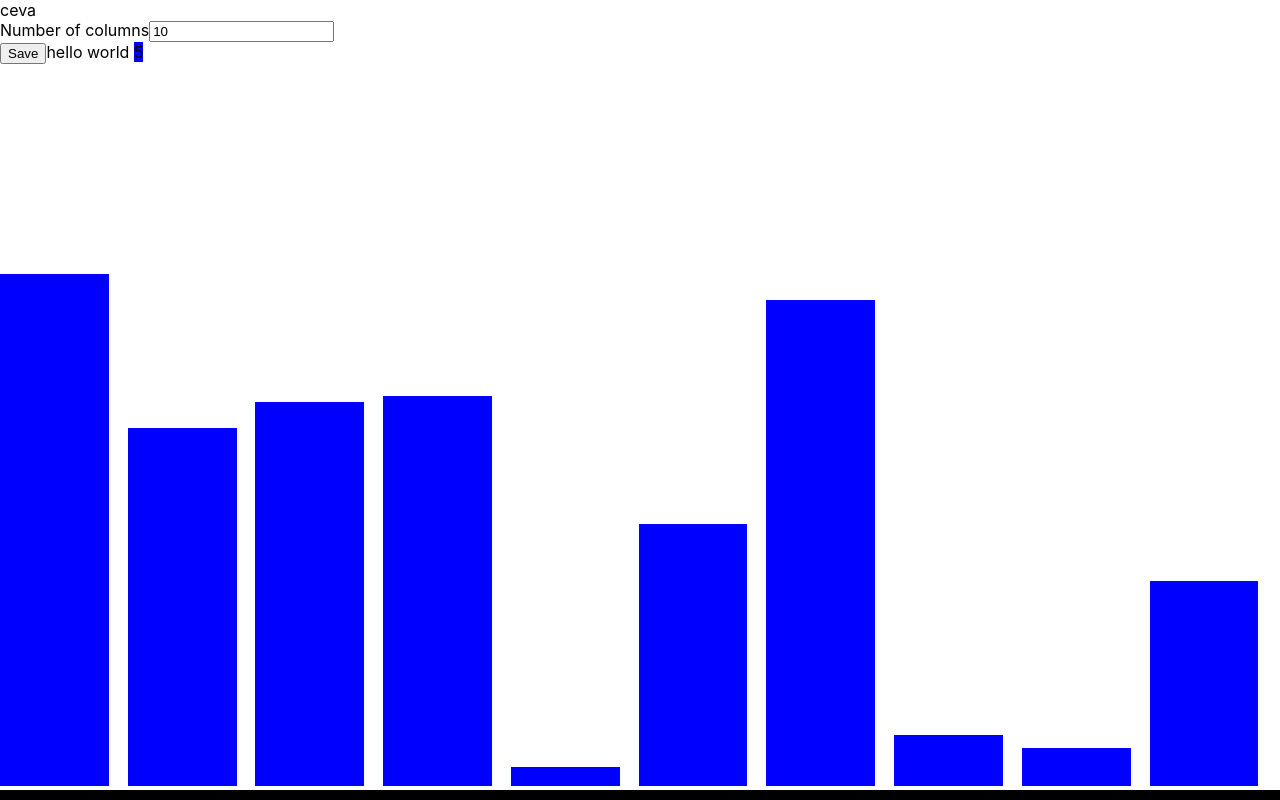
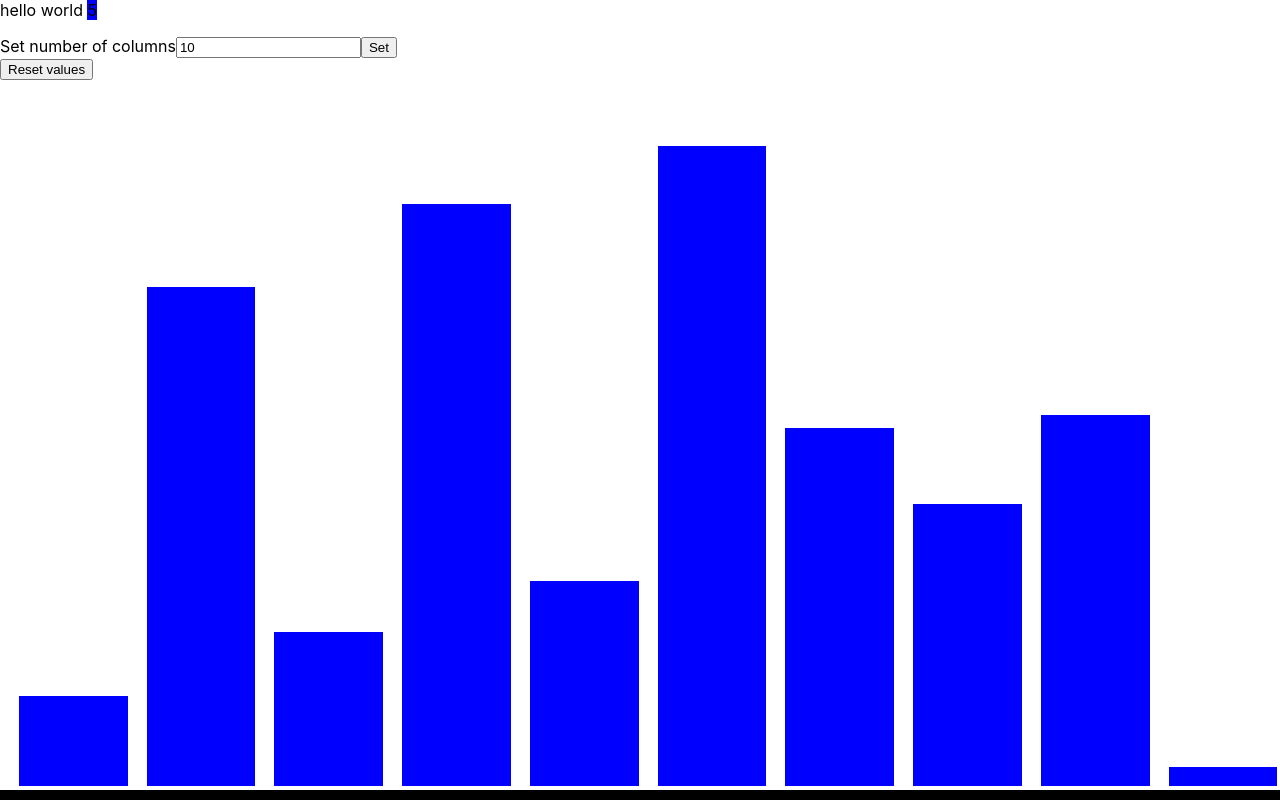
Before and after one commit to leonardBrebene/-SortingColumns, a React (Create React App) app in the folder sorting-algoritms/: page / in a window 1280 px wide. Built offline with nearby package versions, Linux system fonts and the light colour scheme.

Commit message:
Creating buttons for setting number of columns and resetting values

```diff
--- a/sorting-algoritms/src/App.js
+++ b/sorting-algoritms/src/App.js
@@ -1,14 +1,13 @@
 
 import './App.css';
 import React, { useState, useEffect } from 'react'
-import { ProgressBar } from 'react-bootstrap'
 
 function App() {
 
   const [l, setl] = useState(0);
   const [columnArray, setColumnArray] = useState([]);
-  const [numberOfColumns,setNumberColumns]=useState(10);
-
+  const [numberOfColumns, setNumberColumns] = useState(10);
+  const [tempNum,setTempNum]=useState(10);
 
   useEffect(() => {
     var k = 0;
@@ -17,25 +16,31 @@ function App() {
       k++;
       setl(k);
     }
-
     setTimeout(() => altceva(), 1000);
   }, [l])
 
   useEffect(() => {
-    function GetArray() {
-      const array = [];
-      for (let i = 0; i < numberOfColumns; i++) {
-        array.push(randomIntBetween(1, 100))
-      }
-      setColumnArray(array);
+    const array = [];
+    for (let i = 0; i < numberOfColumns; i++) {
+      array.push(randomIntBetween(1, 100))
     }
-    function handleSubmit(e){
-      e.preventDefault();
+    setColumnArray(array);
+
+    console.log('number of columns'+ numberOfColumns)
+  }, [numberOfColumns])
+
+
+  function onClick(e) {
+    e.preventDefault();
+    setNumberColumns(tempNum);
+  }
+  function getArray(){
+    const array = [];
+    for (let i = 0; i < numberOfColumns; i++) {
+      array.push(randomIntBetween(1, 100))
     }
-
-    setTimeout(() => GetArray(), 5000);
-  }, [columnArray,numberOfColumns])
-
+    setColumnArray(array);
+  }
 
   function randomIntBetween(min, max) {
     return Math.floor(Math.random() * (max - min + 1) + min);
@@ -44,18 +49,19 @@ function App() {
 
   return (
     <div className="App">
-      <div >ceva</div>
-      <div className='form-control'>
-          <label>Number of columns</label>
-          <input type="text" id="lastName" name="lastName"
-            value={numberOfColumns} onChange={(e) => setNumberColumns(e.target.value)} />
-        </div>
-        <button id="saveContact" type="submit" >Save</button>
-      hello world <div className='arrayBar'>{l}</div>
-      <p></p>
+      hello world <div className='arrayBar'>{l}</div> <p/>
+
+      <form className='form-control' >
+        <label>Set number of columns</label>
+        <input type="text" id="numberOfColumns"  value={tempNum} onChange={(e)=>setTempNum(e.target.value)} />
+        <button id="numberOfColumnsButton" type="submit" onClick={onClick}  >Set</button>
+      </form>
+
+     <button onClick={getArray}>Reset values</button> <p/>
+
       <div className='arrayBarContainer'>
-        {columnArray.map( value => (
-        <div className="arrayBar" style={{height:`${value*0.8}vh`,width:`${85/numberOfColumns}%`,margin:`0 ${14.8/numberOfColumns}% 0 0`} }></div>))}
+        {columnArray.map(value => (
+          <div className="arrayBar" style={{ height: `${value * 0.8}vh`, width: `${85 / numberOfColumns}%`, margin: `0 0 0 ${14.8 / numberOfColumns}%` }}></div>))}
       </div>
     </div>
 
```
